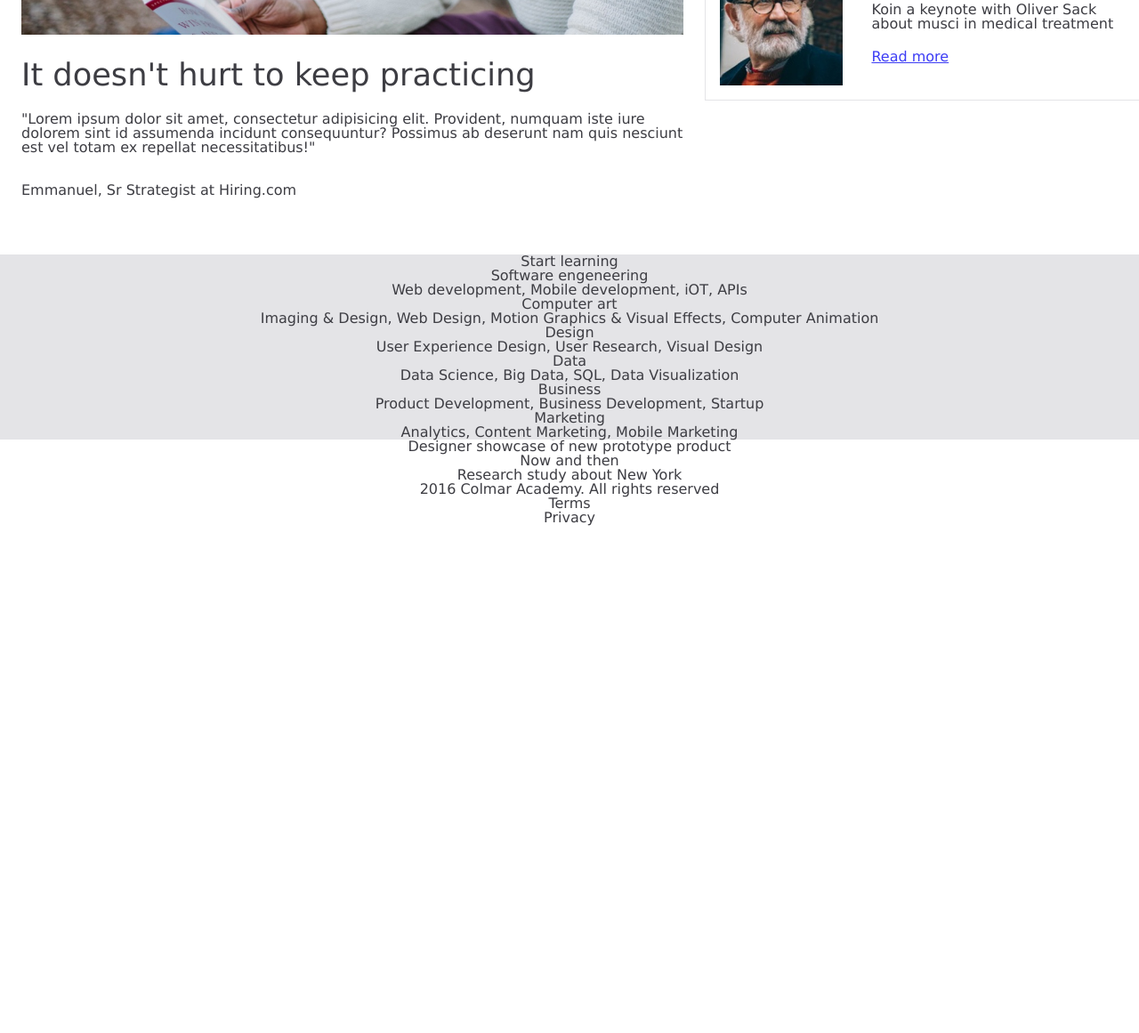
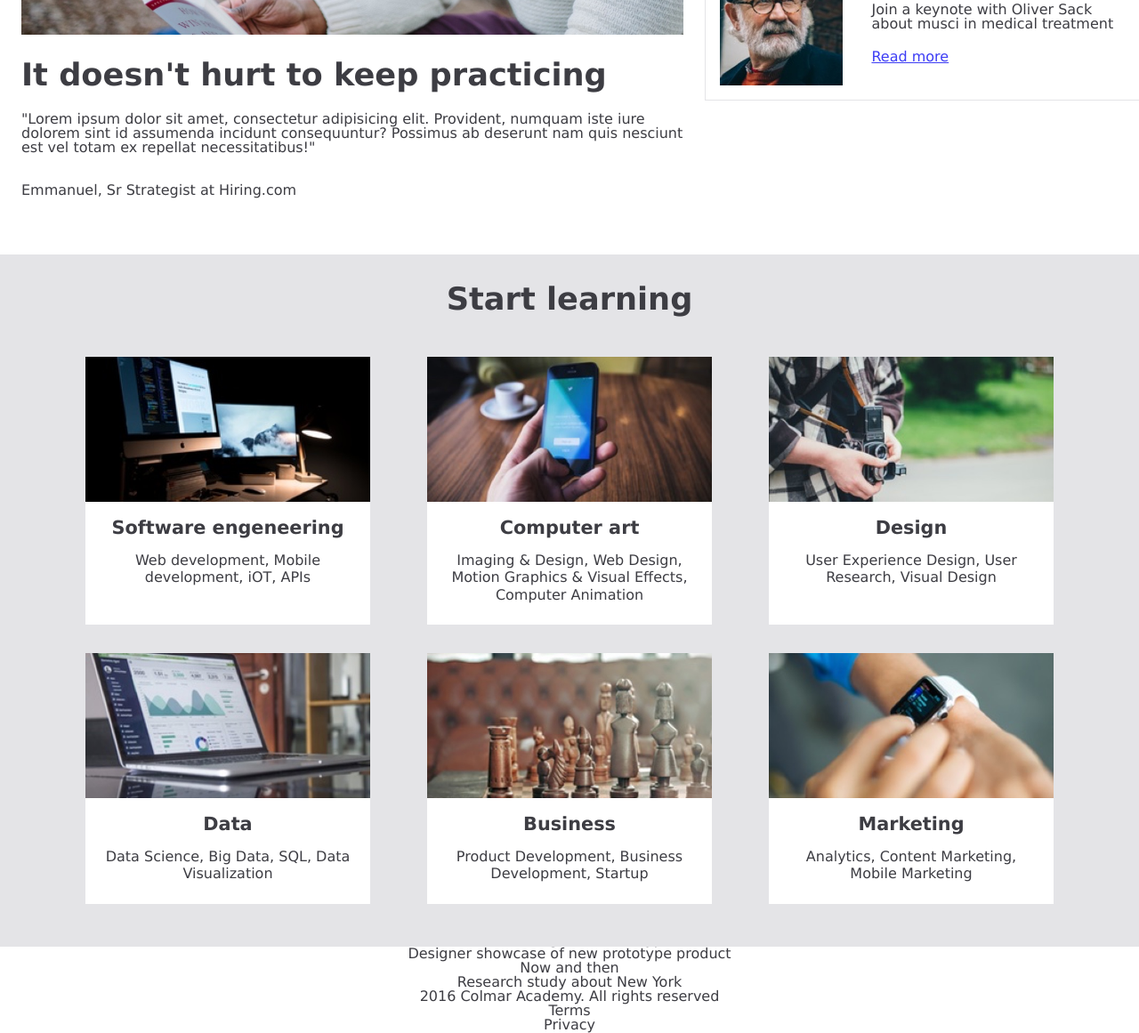
Before and after one commit to RawmanGrey/Colmar-Academy, a plain HTML site: page index.html in a window 1280 px wide. Shown: the part 1079-2240 px from the top of the page at 89% size. Before the commit the page ends 1670 px from the top, so only its background shows below. Drawn offline with Linux system fonts and the light colour scheme.

Commit message:
Courses foundation finished

```diff
--- a/index.html
+++ b/index.html
@@ -59,7 +59,7 @@
                     <img src="./resources/images/information-guest-lecture.jpg" alt="">
                     <div class="content">
                         <h3>Our guest lecture</h3>
-                        <p>Koin a keynote with Oliver Sack about musci in medical treatment</p>
+                        <p>Join a keynote with Oliver Sack about musci in medical treatment</p>
                         <a href="#"><p>Read more</p></a>
                     </div>
                 </article>
@@ -68,28 +68,46 @@
         <section id="courses">
             <h2>Start learning</h2>
             <div class="course">
+                <img src="./resources/images/course-software.jpg" alt="">
+                <div class="c-description">
                     <h3>Software engeneering</h3>
                     <p>Web development, Mobile development, iOT, APIs</p>
                 </div>
+            </div>
             <div class="course">
+                <img src="./resources/images/course-computer-art.jpg" alt="">
+                <div class="c-description">
                     <h3>Computer art</h3>
                     <p>Imaging & Design, Web Design, Motion Graphics & Visual Effects, Computer Animation</p>
                 </div>
+            </div>
             <div class="course">
+                <img src="./resources/images/course-design.jpg" alt="">
+                <div class="c-description">
                     <h3>Design</h3>
                     <p>User Experience Design, User Research, Visual Design</p>
                 </div>
+            </div>
             <div class="course">
+                <img src="./resources/images/course-data.jpg" alt="">
+                <div class="c-description">
                     <h3>Data</h3>
                     <p>Data Science, Big Data, SQL, Data Visualization</p>
                 </div>
+            </div>
             <div class="course">
+                <img src="./resources/images/course-business.jpg" alt="">
+                <div class="c-description">
                     <h3>Business</h3>
                     <p>Product Development, Business Development, Startup</p>
                 </div>
+            </div>
             <div class="course">
+                <img src="./resources/images/course-marketing.jpg" alt="">
+                <div class="c-description">
                     <h3>Marketing</h3>
                     <p>Analytics, Content Marketing, Mobile Marketing</p>
+                </div>
             </div>
         </section>
         <section id="thesis">
--- a/resources/css/style.css
+++ b/resources/css/style.css
@@ -92,6 +92,7 @@ main img {
 
 #CTA h1 {
     font-size: 2.2rem;
+    font-weight: bold;
     text-align: start;
     color: hsla(240, 5%, 25%, 1);
 }
@@ -148,6 +149,7 @@ main img {
 #quotation h2 {
     margin: 1.5rem 0;
     font-size: 2.2rem;
+    font-weight: bold;
     text-align: start;
 }
 
@@ -211,4 +213,44 @@ main img {
     position: relative;
     top: 4rem;
     background-color: hsla(240, 5%, 90%, 1);
+    display: flex;
+    flex-flow: row wrap;
+    /* align-content: space-between; */
+    justify-content: center;
+    padding: 2rem 0;
 }
+
+#courses .course {
+    width: 25%;
+    margin: 1rem 2rem;
+    background-color: white;
+    padding-bottom: 1.5rem;
+}
+
+#courses .course img {
+    width: 100%;
+    height: auto;
+}
+
+#courses .course p {
+    padding: 0 1rem;
+    line-height: 1.2rem;
+}
+
+/* #courses .c-description {
+    width: 100%;
+} */
+
+#courses h2 {
+    width: 100%;
+    font-size: 2.2rem;
+    font-weight: bold;
+    align-content: center;
+    padding-bottom: 2rem;
+}
+
+#courses h3 {
+    font-size: 1.3rem;
+    font-weight: 600;
+    margin: 1rem;
+}
```
Lines whose indentation alone changed are shown as unchanged.
